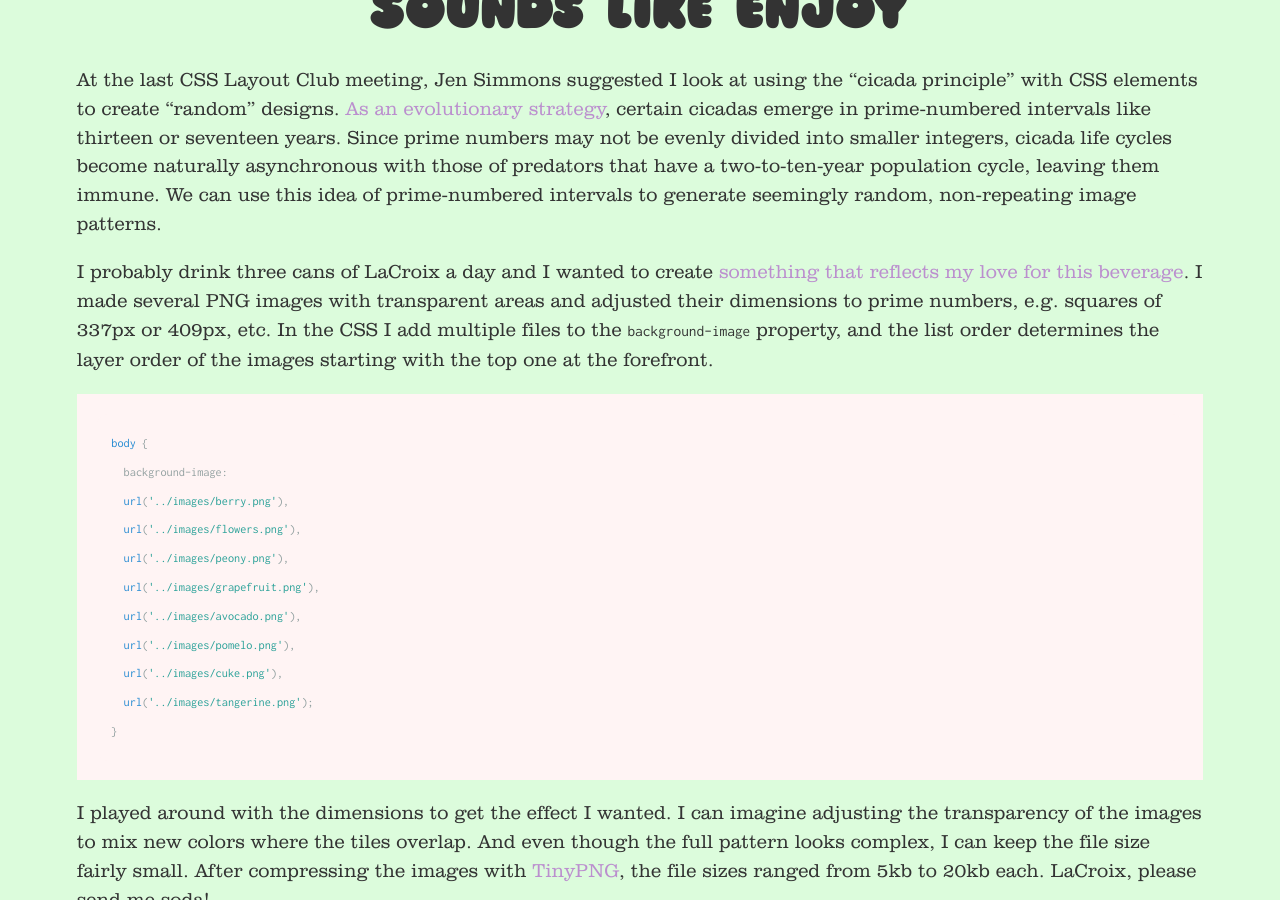
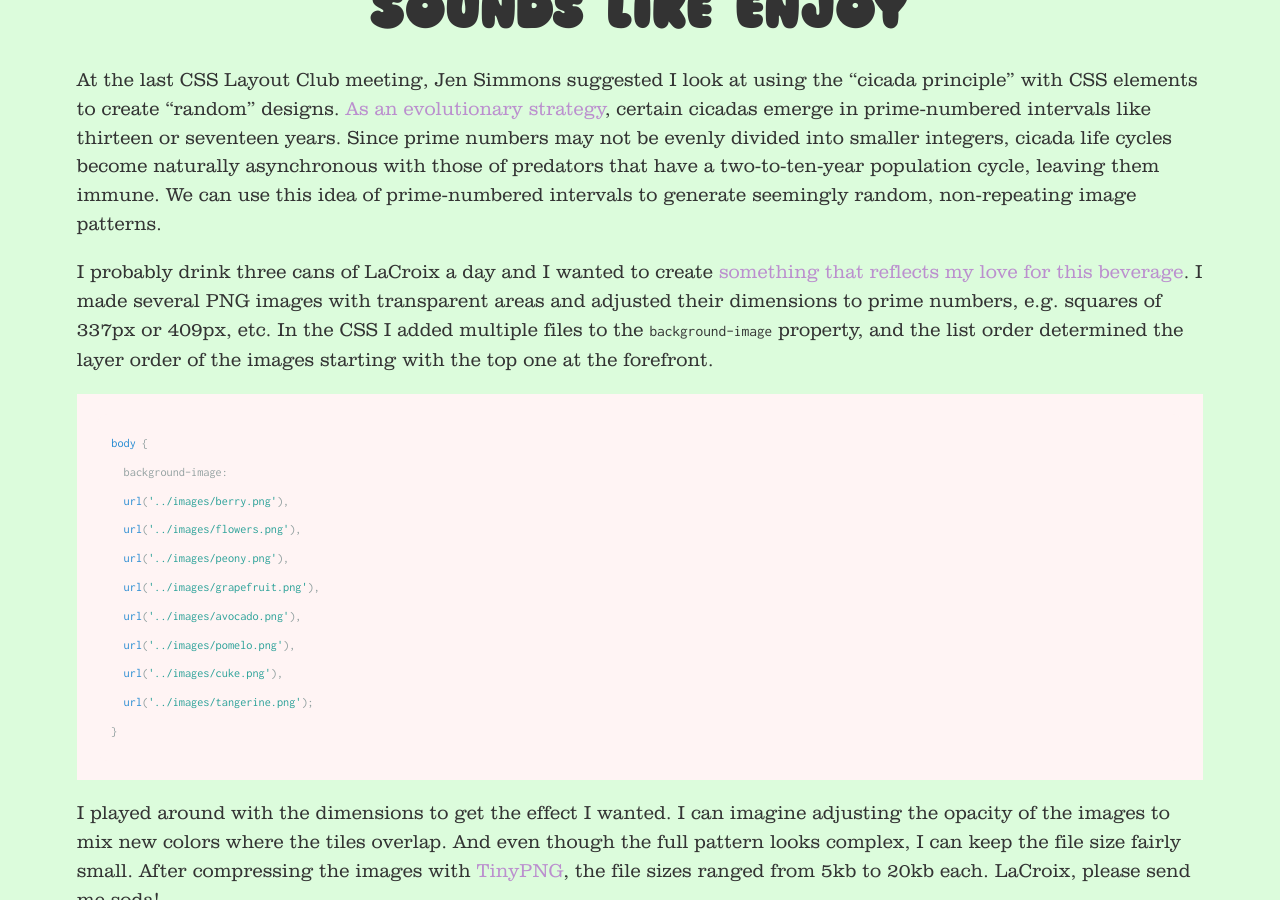
Before and after one commit to jingyufanclub/bloggo, a Jekyll site: the page built from _posts/2017-05-10-sounds-like-enjoy.md, in a window 1280 px wide and 900 px high, scrolled down 376 px. Built offline with Jekyll 4.4.1, drawn with Linux system fonts in a browser that asks for light colours.

Commit message:
editting

````diff
--- a/_posts/2017-05-10-sounds-like-enjoy.md
+++ b/_posts/2017-05-10-sounds-like-enjoy.md
@@ -4,7 +4,7 @@ title: Sounds Like Enjoy
 ---
 At the last CSS Layout Club meeting, Jen Simmons suggested I look at using the "cicada principle" with CSS elements to create "random" designs. [As an evolutionary strategy](http://www.newyorker.com/tech/elements/the-cicadas-love-affair-with-prime-numbers), certain cicadas emerge in prime-numbered intervals like thirteen or seventeen years. Since prime numbers may not be evenly divided into smaller integers, cicada life cycles become naturally asynchronous with those of predators that have a two-to-ten-year population cycle, leaving them immune. We can use this idea of prime-numbered intervals to generate seemingly random, non-repeating image patterns.
 
-I probably drink three cans of LaCroix a day and I wanted to create [something that reflects my love for this beverage](http://jingyufanclub.co/la-croy/). I made several PNG images with transparent areas and adjusted their dimensions to prime numbers, e.g. squares of 337px or 409px, etc. In the CSS I add multiple files to the `background-image` property, and the list order determines the layer order of the images starting with the top one at the forefront.
+I probably drink three cans of LaCroix a day and I wanted to create [something that reflects my love for this beverage](http://jingyufanclub.co/la-croy/). I made several PNG images with transparent areas and adjusted their dimensions to prime numbers, e.g. squares of 337px or 409px, etc. In the CSS I added multiple files to the `background-image` property, and the list order determined the layer order of the images starting with the top one at the forefront.
 ```css
 body {
   background-image:
@@ -18,4 +18,4 @@ body {
   url('../images/tangerine.png');
 }
 ```
-I played around with the dimensions to get the effect I wanted. I can imagine adjusting the transparency of the images to mix new colors where the tiles overlap. And even though the full pattern looks complex, I can keep the file size fairly small. After compressing the images with [TinyPNG](https://tinypng.com/), the file sizes ranged from 5kb to 20kb each. LaCroix, please send me soda!
+I played around with the dimensions to get the effect I wanted. I can imagine adjusting the opacity of the images to mix new colors where the tiles overlap. And even though the full pattern looks complex, I can keep the file size fairly small. After compressing the images with [TinyPNG](https://tinypng.com/), the file sizes ranged from 5kb to 20kb each. LaCroix, please send me soda!
````
